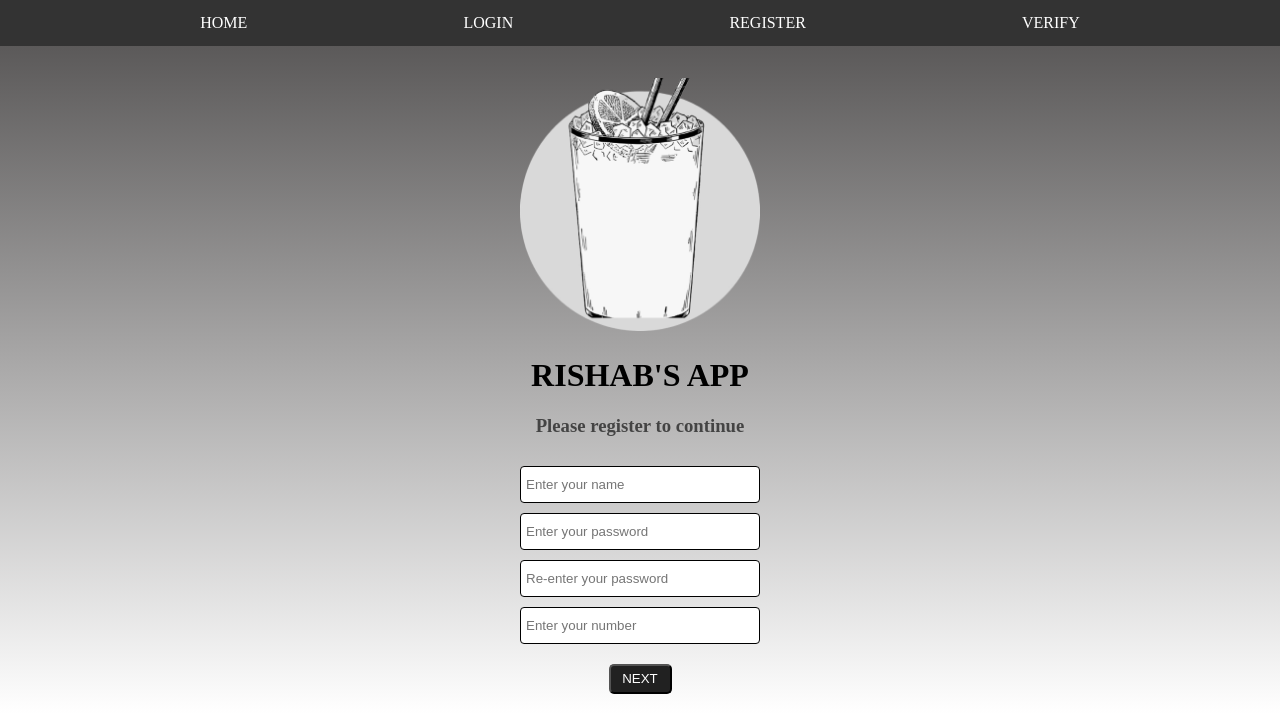
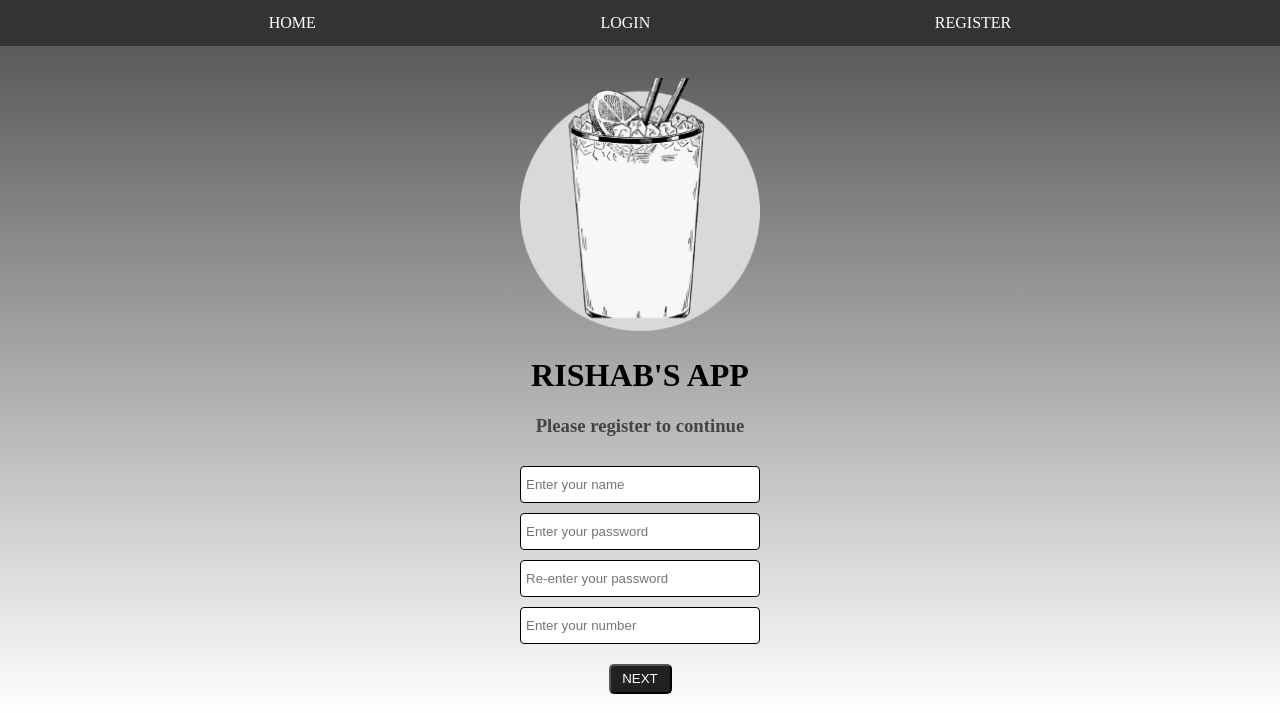
Before and after one commit to Sp00fyBoi/Rishabs-APP, a Django app: page /register in a window 1280 px wide. Shown: the top 713 px of the page. Run offline with Django 4.2, Linux system fonts and the light colour scheme.

Commit message:
completed login-register module successfully

```diff
--- a/myapp/rishabs/templates/rishabs/layout1.html
+++ b/myapp/rishabs/templates/rishabs/layout1.html
@@ -17,7 +17,6 @@
                         <li><a href="{% url 'index' %}">HOME</a></li>
                         <li><a href="{% url 'login_view' %}">LOGIN</a></li>
                         <li><a href="{% url 'register_view' %}">REGISTER</a></li>
-                        <li><a href="{% url 'verify' %}">VERIFY</a></li>
                     {% endif %}
                 </ul>
             </navbar>
```
